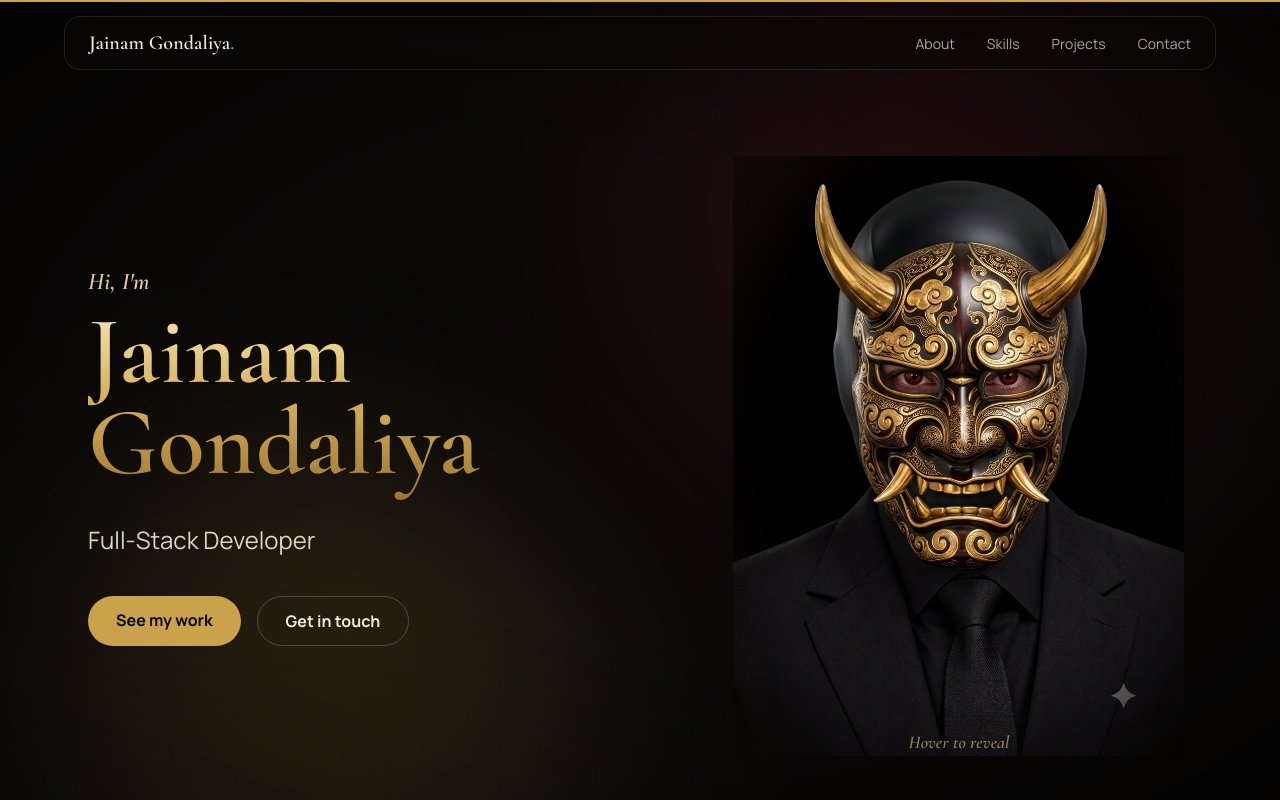
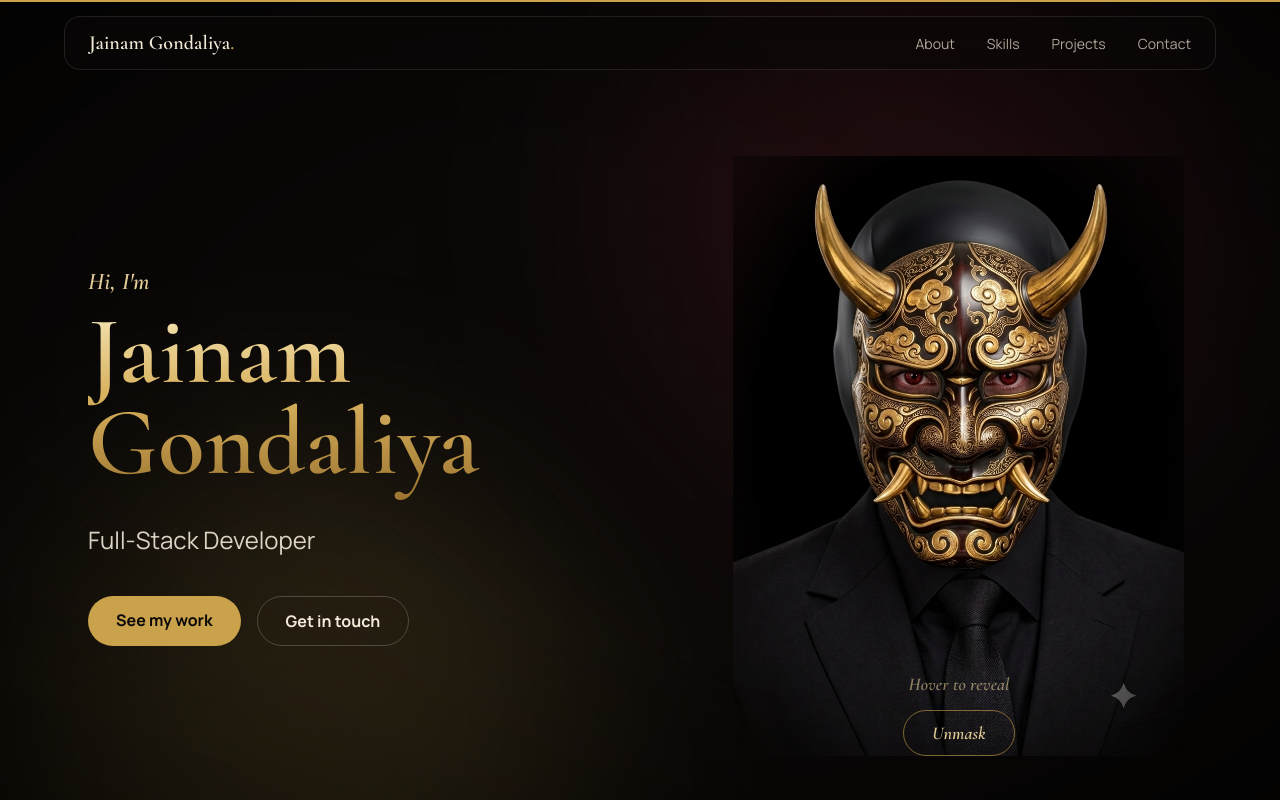
Before and after one commit to pablochomcobar1-ops/my-portfolio, a React (Vite) app: page / in a window 1280 px wide. Shown: the top 800 px of the page. Built offline with nearby package versions, Linux system fonts and the light colour scheme.

Commit message:
Add unmask button with full reveal animation

```diff
--- a/src/components/Hero.jsx
+++ b/src/components/Hero.jsx
@@ -1,8 +1,6 @@
 import { motion } from "framer-motion";
 import { personal } from "../data/portfolio";
 import PortraitReveal from "./PortraitReveal";
-
-const isTouch = window.matchMedia("(pointer: coarse)").matches;
 
 const container = {
   hidden: {},
@@ -76,10 +74,6 @@ export default function Hero() {
 
       <div className="relative h-[50vh] md:h-[75vh]">
         <PortraitReveal />
-
-        <p className="absolute bottom-0 inset-x-0 text-center font-display italic text-lg text-mint/60">
-          {isTouch ? "Tap to reveal" : "Hover to reveal"}
-        </p>
       </div>
     </section>
   );
--- a/src/components/PortraitReveal.jsx
+++ b/src/components/PortraitReveal.jsx
@@ -1,6 +1,8 @@
 import { useRef, useState } from "react";
 import {
   motion,
+  AnimatePresence,
+  animate,
   useMotionValue,
   useSpring,
   useMotionTemplate,
@@ -9,69 +11,116 @@ import {
 } from "framer-motion";
 import { personal } from "../data/portfolio";
 
-const REVEAL_SIZE = 110; // radius of the reveal circle, in pixels
+const isTouch = window.matchMedia("(pointer: coarse)").matches;
+
+const REVEAL_SIZE = 110; // radius of the hover circle, in pixels
 const RING_SCALE = 0.82; // where the gold ring sits, relative to the circle
+const CENTER_X = 50; // where the full reveal starts (% of the photo)
+const CENTER_Y = 45;
+
+const hoverSpring = { type: "spring", stiffness: 200, damping: 25 };
+const smoothEase = [0.65, 0, 0.35, 1]; // slow start, fast middle, slow end
 
 const edgeFade =
   "radial-gradient(ellipse 70% 75% at 50% 45%, black 60%, transparent 100%)";
 const shadowFilter = "grayscale(1) brightness(0.22) contrast(1.3)";
 
 export default function PortraitReveal() {
-  const ref = useRef(null);
+  const stage = useRef(null);
   const reduce = useReducedMotion();
   const hovering = useRef(false);
 
-  // Mouse position inside the photo, in %
+  // While true, hover is ignored (during the animation, and while fully unmasked)
+  const locked = useRef(false);
+  const [unmasked, setUnmasked] = useState(false);
+  const [busy, setBusy] = useState(false);
+  const [flashKey, setFlashKey] = useState(0);
+
+  // Circle position, in %
   const x = useMotionValue(50);
   const y = useMotionValue(50);
   const smoothX = useSpring(x, { stiffness: 300, damping: 30 });
   const smoothY = useSpring(y, { stiffness: 300, damping: 30 });
 
-  // Size of the reveal circle: 0 = closed
-  const radius = useSpring(0, { stiffness: 200, damping: 25 });
+  // Circle size in pixels: 0 = closed
+  const radius = useMotionValue(0);
 
-  // The hole in the top image
   const revealMask = useMotionTemplate`radial-gradient(circle ${radius}px at ${smoothX}% ${smoothY}%, transparent 0%, transparent 65%, black 100%)`;
 
-  // Gold ring: follows the circle and grows/fades with it
+  // Gold ring: fades in with the hover circle, then fades out as it flies outward
   const ringLeft = useMotionTemplate`${smoothX}%`;
   const ringTop = useMotionTemplate`${smoothY}%`;
   const ringSize = useTransform(radius, (r) => r * 2 * RING_SCALE);
-  const ringOpacity = useTransform(radius, [0, REVEAL_SIZE], [0, 1]);
+  const ringOpacity = useTransform(
+    radius,
+    [0, REVEAL_SIZE, REVEAL_SIZE * 3, REVEAL_SIZE * 6],
+    [0, 1, 0.8, 0],
+  );
 
-  // Gold dust particles
+  // ---------- Gold dust ----------
   const [dust, setDust] = useState([]);
   const lastSpawn = useRef(0);
   const nextId = useRef(0);
 
+  const addDust = (particles) => {
+    setDust((all) => [...all, ...particles].slice(-60)); // keep at most 60
+  };
+
+  const removeDust = (id) => {
+    setDust((all) => all.filter((p) => p.id !== id));
+  };
+
+  // One spark from the ring's edge (while hovering)
   const spawnDust = (px, py) => {
     const now = performance.now();
-    if (reduce || now - lastSpawn.current < 45) return; // at most ~22 per second
+    if (reduce || now - lastSpawn.current < 45) return;
     lastSpawn.current = now;
 
     const angle = Math.random() * Math.PI * 2;
     const edge = REVEAL_SIZE * RING_SCALE;
     const distance = 20 + Math.random() * 30;
 
-    const particle = {
+    addDust([
+      {
         id: nextId.current++,
         x: px,
         y: py,
-      offsetX: Math.cos(angle) * edge, // start on the ring's edge
+        offsetX: Math.cos(angle) * edge,
         offsetY: Math.sin(angle) * edge,
-      driftX: Math.cos(angle) * distance, // then drift outward
-      driftY: Math.sin(angle) * distance - 15, // and a little upward
+        driftX: Math.cos(angle) * distance,
+        driftY: Math.sin(angle) * distance - 15,
         size: 2 + Math.random() * 3,
-    };
-    setDust((all) => [...all.slice(-24), particle]); // keep at most 25
+        duration: 0.9,
+      },
+    ]);
   };
 
-  const removeDust = (id) => {
-    setDust((all) => all.filter((p) => p.id !== id));
+  // Many sparks exploding from the center (for the full reveal)
+  const burstDust = (count) => {
+    if (reduce) return;
+    addDust(
+      Array.from({ length: count }, () => {
+        const angle = Math.random() * Math.PI * 2;
+        const distance = 80 + Math.random() * 140;
+        return {
+          id: nextId.current++,
+          x: CENTER_X,
+          y: CENTER_Y,
+          offsetX: 0,
+          offsetY: 0,
+          driftX: Math.cos(angle) * distance,
+          driftY: Math.sin(angle) * distance,
+          size: 2 + Math.random() * 4,
+          duration: 1.2 + Math.random() * 0.6,
+        };
+      }),
+    );
   };
 
+  // ---------- Hover ----------
   const moveTo = (e) => {
-    const rect = ref.current.getBoundingClientRect();
+    if (locked.current) return;
+    const rect = stage.current.getBoundingClientRect();
     const px = ((e.clientX - rect.left) / rect.width) * 100;
     const py = ((e.clientY - rect.top) / rect.height) * 100;
     x.set(px);
@@ -80,25 +129,76 @@ export default function PortraitReveal() {
   };
 
   const handleEnter = (e) => {
+    if (locked.current) return;
     hovering.current = true;
     moveTo(e);
     smoothX.jump(x.get());
     smoothY.jump(y.get());
-    radius.set(REVEAL_SIZE);
+    animate(radius, REVEAL_SIZE, hoverSpring);
   };
 
   const handleLeave = (e) => {
     hovering.current = false;
-    if (e.pointerType === "touch") {
-      setTimeout(() => radius.set(0), 1500);
+    if (locked.current) return;
+    const close = () => {
+      if (!locked.current) animate(radius, 0, hoverSpring);
+    };
+    if (e.pointerType === "touch") setTimeout(close, 1500);
+    else close();
+  };
+
+  // ---------- Button: full reveal and cover ----------
+
+  // A circle big enough to uncover the whole photo, even the corners
+  const fullRadius = () => {
+    const rect = stage.current.getBoundingClientRect();
+    return Math.hypot(rect.width, rect.height) / 0.65;
+  };
+
+  const reveal = async () => {
+    locked.current = true;
+    setBusy(true);
+    setUnmasked(true);
+    x.set(CENTER_X);
+    y.set(CENTER_Y);
+
+    if (reduce) {
+      radius.set(fullRadius());
     } else {
+      // 1. Gather: shrink slightly at the center
+      await animate(radius, 55, { duration: 0.35, ease: "easeOut" });
+      // 2. Burst: gold flash and dust
+      setFlashKey((k) => k + 1);
+      burstDust(36);
+      // 3. Unveil: expand over the whole photo
+      await animate(radius, fullRadius(), { duration: 1.3, ease: smoothEase });
+    }
+    setBusy(false);
+  };
+
+  const cover = async () => {
+    setBusy(true);
+    x.set(CENTER_X);
+    y.set(CENTER_Y);
+
+    if (reduce) {
       radius.set(0);
+    } else {
+      // The mask closes back in toward the center, then a small sparkle
+      await animate(radius, 0, { duration: 1.1, ease: smoothEase });
+      setFlashKey((k) => k + 1);
+      burstDust(14);
     }
+    setUnmasked(false);
+    setBusy(false);
+    locked.current = false;
   };
 
   return (
+    <div className="relative h-full w-full">
+      {/* ---------- The photo stage ---------- */}
       <motion.div
-      ref={ref}
+        ref={stage}
         initial={{ opacity: 0, scale: 1.05 }}
         animate={{ opacity: 1, scale: 1 }}
         transition={{ duration: 1.4, ease: [0.22, 1, 0.36, 1] }}
@@ -108,7 +208,7 @@ export default function PortraitReveal() {
         className="relative h-full w-full select-none overflow-hidden"
         style={{ maskImage: edgeFade, WebkitMaskImage: edgeFade }}
       >
-      {/* Bottom layer: the real you, with lens zoom */}
+        {/* Bottom layer: the real you */}
         <motion.img
           src={personal.photo}
           alt={`Portrait of ${personal.name}`}
@@ -116,7 +216,7 @@ export default function PortraitReveal() {
           className="absolute inset-0 h-full w-full object-contain"
         />
 
-      {/* Top layer: the masked figure, with a hole where the cursor is */}
+        {/* Top layer: the masked figure, with a hole */}
         <motion.img
           src={personal.photoMasked || personal.photo}
           alt=""
@@ -130,7 +230,22 @@ export default function PortraitReveal() {
           }}
         />
 
-      {/* Gold ring around the reveal */}
+        {/* Gold flash (replays every time flashKey changes) */}
+        {flashKey > 0 && (
+          <motion.div
+            key={flashKey}
+            aria-hidden
+            className="pointer-events-none absolute inset-0"
+            style={{
+              background: `radial-gradient(circle at ${CENTER_X}% ${CENTER_Y}%, rgba(246, 231, 184, 0.55), transparent 60%)`,
+            }}
+            initial={{ opacity: 0 }}
+            animate={{ opacity: [0, 1, 0] }}
+            transition={{ duration: 1.2, times: [0, 0.25, 1] }}
+          />
+        )}
+
+        {/* Gold ring */}
         <motion.div
           aria-hidden
           className="pointer-events-none absolute"
@@ -144,10 +259,8 @@ export default function PortraitReveal() {
             opacity: ringOpacity,
           }}
         >
-        {/* Solid inner ring */}
           <div className="absolute inset-0 rounded-full border border-glow/80 shadow-[0_0_20px_rgba(201,162,75,0.35)]" />
 
-        {/* Rotating dotted ring with four diamonds */}
           <div className="absolute -inset-3 animate-[spin_14s_linear_infinite] motion-reduce:animate-none">
             <svg viewBox="0 0 100 100" className="h-full w-full">
               <circle
@@ -183,10 +296,41 @@ export default function PortraitReveal() {
             }}
             initial={{ opacity: 1, scale: 1, x: 0, y: 0 }}
             animate={{ opacity: 0, scale: 0, x: p.driftX, y: p.driftY }}
-          transition={{ duration: 0.9, ease: "easeOut" }}
+            transition={{ duration: p.duration, ease: "easeOut" }}
             onAnimationComplete={() => removeDust(p.id)}
           />
         ))}
       </motion.div>
+
+      {/* ---------- Hint and button (outside the faded stage, so they stay sharp) ---------- */}
+      <div className="absolute bottom-0 inset-x-0 flex flex-col items-center gap-3">
+        <AnimatePresence mode="wait" initial={false}>
+          <motion.p
+            key={unmasked ? "on" : "off"}
+            initial={{ opacity: 0, y: 6 }}
+            animate={{ opacity: 1, y: 0 }}
+            exit={{ opacity: 0, y: -6 }}
+            transition={{ duration: 0.25 }}
+            className="font-display italic text-lg text-mint/60"
+          >
+            {unmasked
+              ? "The mask is off"
+              : isTouch
+                ? "Tap to reveal"
+                : "Hover to reveal"}
+          </motion.p>
+        </AnimatePresence>
+
+        <button
+          onClick={unmasked ? cover : reveal}
+          disabled={busy}
+          aria-pressed={unmasked}
+          className="group relative overflow-hidden rounded-full border border-glow/60 px-7 py-2 font-display text-lg italic text-mint transition-colors hover:text-ink disabled:opacity-50 focus-visible:outline-2 focus-visible:outline-offset-4 focus-visible:outline-glow"
+        >
+          <span className="absolute inset-0 translate-y-full bg-glow transition-transform duration-300 group-hover:translate-y-0" />
+          <span className="relative">{unmasked ? "Mask again" : "Unmask"}</span>
+        </button>
+      </div>
+    </div>
   );
 }
```
Lines whose indentation alone changed are shown as unchanged.
